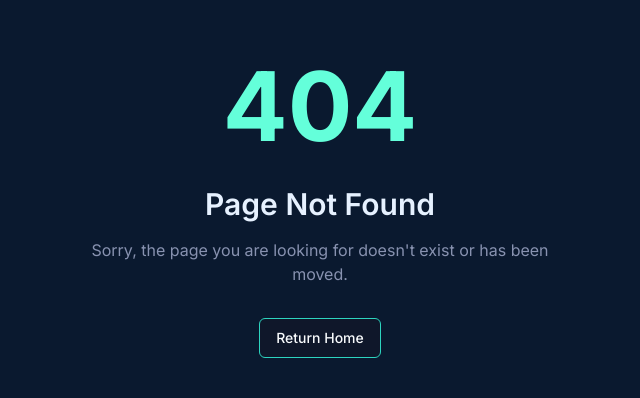
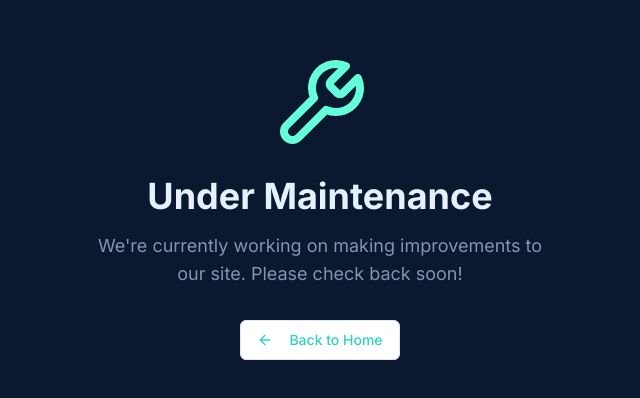
Before and after one commit to ahmedmalmoselhy/ahmedmalmoselhy.github.io, a React (Vite) app: page /maintenance in a window 1280 px wide. Before the commit this address had no page. Shown: the part 192-590 px from the top of the page, without its empty margins (320-960 px from the left). Built offline with nearby package versions, Linux system fonts and the light colour scheme.

Commit message:
Add under maintenance page
Adds an "under maintenance" page and a flag in App.tsx to control its visibility.

```diff
--- a/src/App.tsx
+++ b/src/App.tsx
@@ -3,13 +3,23 @@ import { Toaster } from "@/components/ui/toaster";
 import { Toaster as Sonner } from "@/components/ui/sonner";
 import { TooltipProvider } from "@/components/ui/tooltip";
 import { QueryClient, QueryClientProvider } from "@tanstack/react-query";
-import { BrowserRouter, Routes, Route } from "react-router-dom";
+import { BrowserRouter, Routes, Route, Navigate } from "react-router-dom";
 import Index from "./pages/Index";
 import Resume from "./pages/Resume";
 import Skills from "./pages/Skills";
 import Contact from "./pages/Contact";
 import Projects from "./pages/Projects";
 import NotFound from "./pages/NotFound";
+import UnderMaintenance from "./pages/UnderMaintenance";
+
+// Set this flag to true to enable maintenance mode
+const isMaintenanceMode = false;
+
+// Config object for maintenance mode
+const maintenanceConfig = {
+  // Pages that are exempt from maintenance mode (can still be accessed)
+  exemptRoutes: ["/"]
+};
 
 const queryClient = new QueryClient();
 
@@ -20,13 +30,32 @@ const App = () => (
       <Sonner />
       <BrowserRouter>
         <Routes>
+          {isMaintenanceMode ? (
+            <>
+              {/* When in maintenance mode, only show specific routes */}
+              <Route path="/" element={<Index />} />
+              <Route path="/maintenance" element={<UnderMaintenance />} />
+              {/* Redirect all other routes to maintenance page, except exempt routes */}
+              <Route
+                path="*"
+                element={
+                  <Navigate to="/maintenance" replace />
+                }
+              />
+            </>
+          ) : (
+            <>
+              {/* Normal routes when not in maintenance mode */}
               <Route path="/" element={<Index />} />
               <Route path="/resume" element={<Resume />} />
               <Route path="/skills" element={<Skills />} />
               <Route path="/contact" element={<Contact />} />
               <Route path="/projects" element={<Projects />} />
+              <Route path="/maintenance" element={<UnderMaintenance />} />
               {/* ADD ALL CUSTOM ROUTES ABOVE THE CATCH-ALL "*" ROUTE */}
               <Route path="*" element={<NotFound />} />
+            </>
+          )}
         </Routes>
       </BrowserRouter>
     </TooltipProvider>
--- /dev/null
+++ b/src/pages/UnderMaintenance.tsx
@@ -0,0 +1,31 @@
+
+import React from 'react';
+import { Button } from '@/components/ui/button';
+import { ArrowLeft, Wrench } from 'lucide-react';
+import { Link } from 'react-router-dom';
+
+const UnderMaintenance: React.FC = () => {
+  return (
+    <div className="flex items-center justify-center min-h-screen bg-portfolio-navy p-4">
+      <div className="max-w-md w-full text-center animate-fade-in">
+        <div className="flex justify-center mb-6">
+          <Wrench className="h-24 w-24 text-portfolio-highlight" />
+        </div>
+        <h1 className="text-4xl font-bold text-portfolio-white mb-4">Under Maintenance</h1>
+        <p className="text-portfolio-slate text-lg mb-8">
+          We're currently working on making improvements to our site. Please check back soon!
+        </p>
+        <div className="flex justify-center">
+          <Button asChild variant="outline" className="btn-primary">
+            <Link to="/" className="flex items-center">
+              <ArrowLeft className="mr-2 h-4 w-4" />
+              Back to Home
+            </Link>
+          </Button>
+        </div>
+      </div>
+    </div>
+  );
+};
+
+export default UnderMaintenance;
```
Lines whose indentation alone changed are shown as unchanged.
